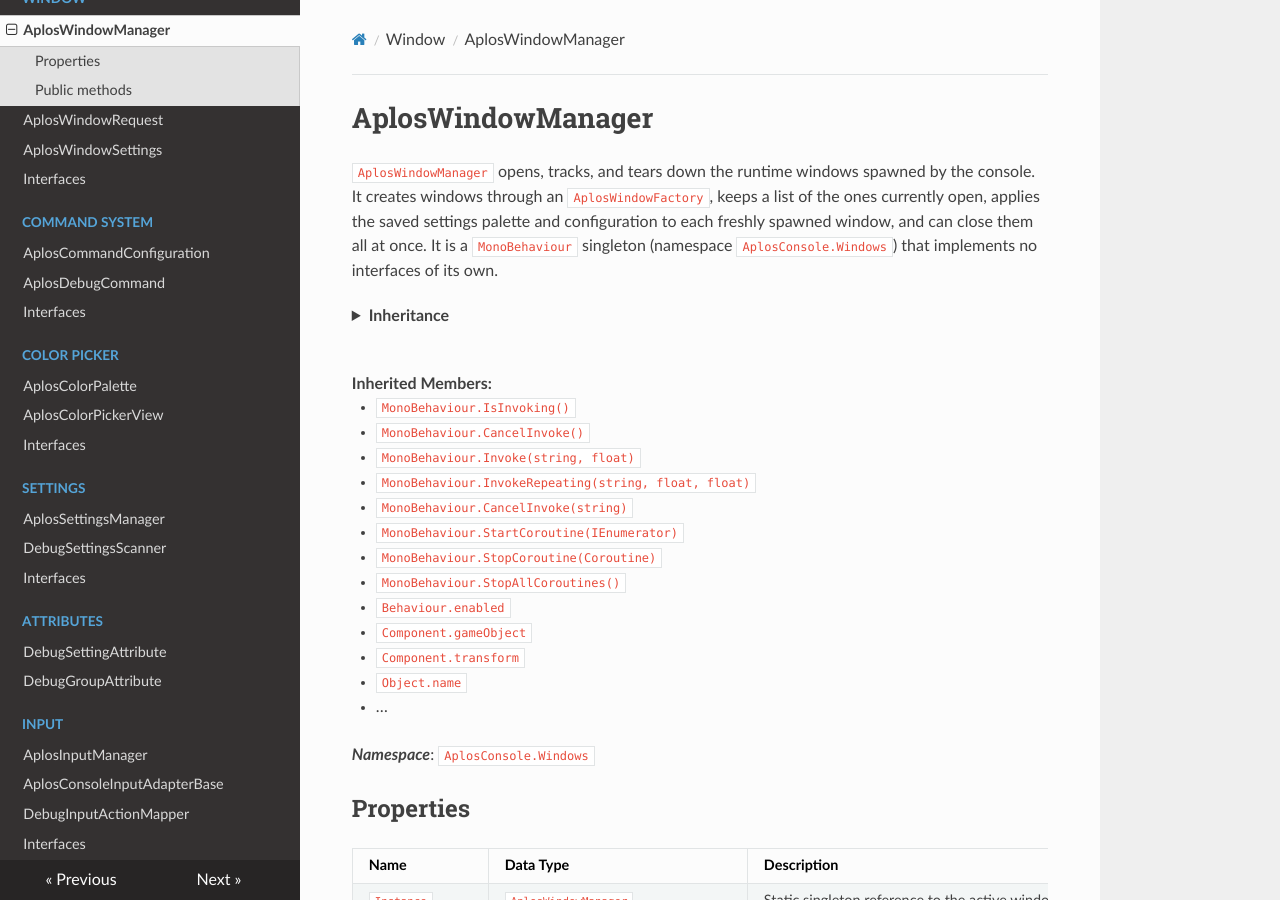
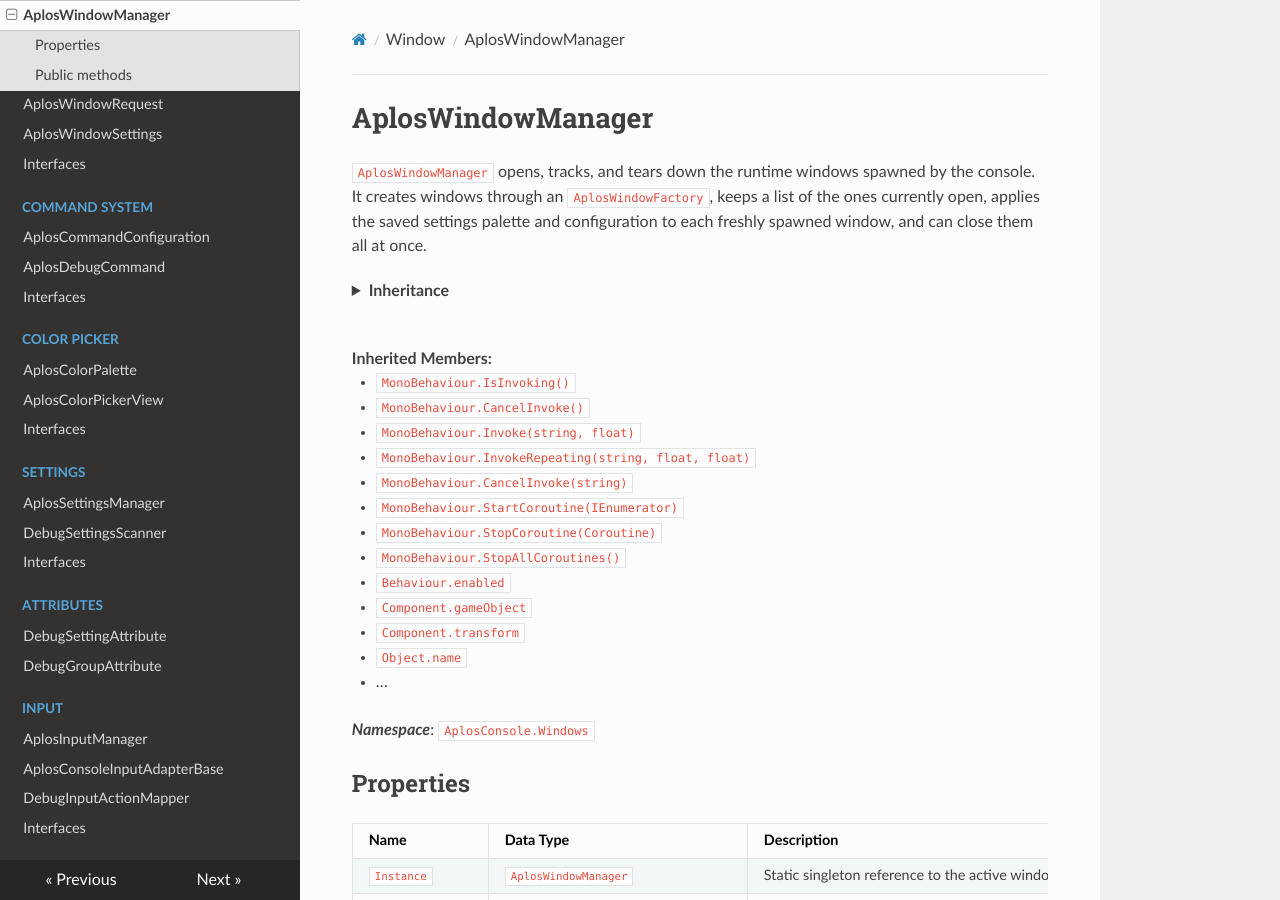
Before and after one commit to jChicote/aplos-console-documentation.github.io, an MkDocs documentation site: the page built from docs/aplos-window-manager.md, in a window 1280 px wide and 900 px high. Built offline with MkDocs 1.6.1, drawn with Linux system fonts in a browser that asks for light colours; nearby versions of some CDN libraries.

Commit message:
Remove unecessary description from aplos-window-manager

```diff
--- a/docs/aplos-window-manager.md
+++ b/docs/aplos-window-manager.md
@@ -3,8 +3,7 @@
 `AplosWindowManager` opens, tracks, and tears down the runtime windows spawned by the console.
 It creates windows through an `AplosWindowFactory`, keeps a list of the ones currently open,
 applies the saved settings palette and configuration to each freshly spawned window, and can
-close them all at once. It is a `MonoBehaviour` singleton (namespace `AplosConsole.Windows`)
-that implements no interfaces of its own.
+close them all at once.
 
 <details>
 <summary><strong>Inheritance</strong></summary>
--- a/mkdocs.yml
+++ b/mkdocs.yml
@@ -13,7 +13,6 @@
   - Changelog: changelog.md
   - About: about.md
   - Console:
-      - Overview: console.md
       - AplosConsole: aplos-console.md
       - AplosConsoleCommandConstructor: aplos-console-command-constructor.md
       - Interfaces: console-interfaces.md
@@ -42,3 +41,6 @@
       - AplosConsoleInputAdapterBase: aplos-console-input-adapter-base.md
       - DebugInputActionMapper: debug-input-action-mapper.md
       - Interfaces: input-interfaces.md
+  - Overview Log:
+      - OverviewLoggerView: overview-logger-view.md
+      - Interfaces: overview-log-interfaces.md
```
